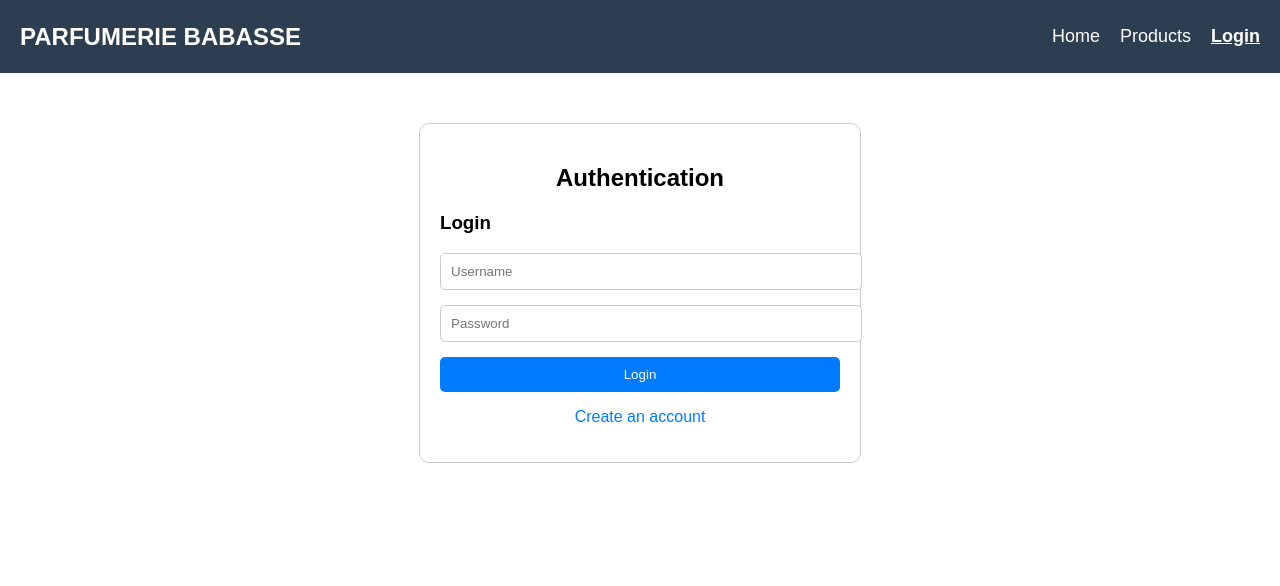
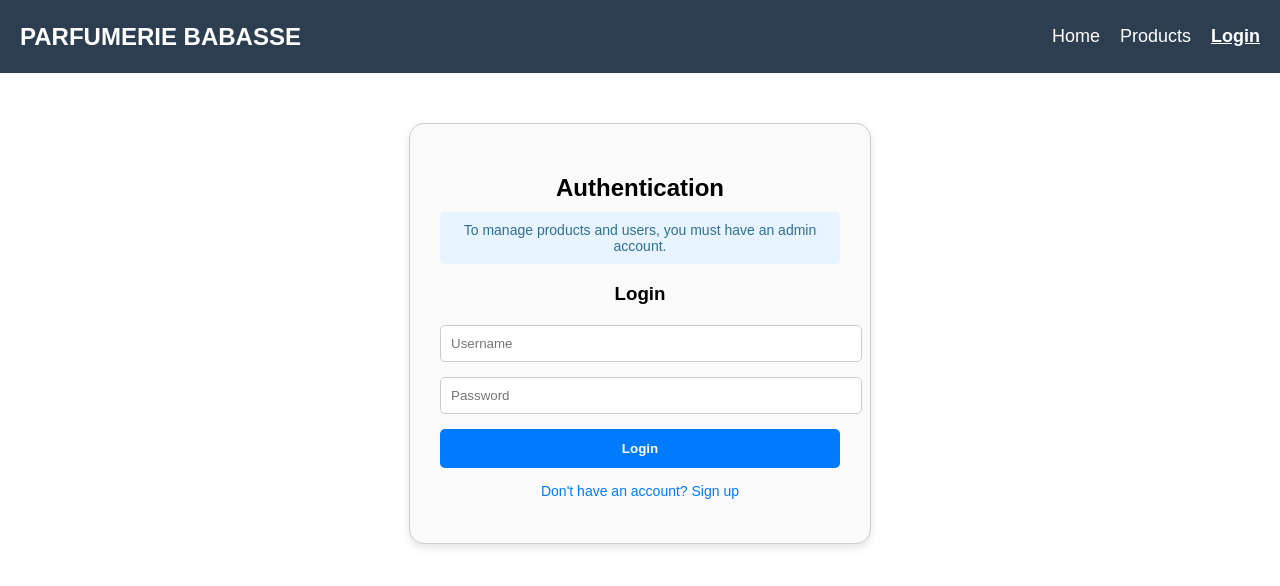
Before and after one commit to nathp94/PROJET_Green_it, a Vue app in the folder proj/: page /login in a window 1280 px wide. Shown: the top 586 px of the page. Built offline with nearby package versions, Linux system fonts and the light colour scheme.

Commit message:
Update Login.vue

```diff
--- a/proj/src/components/Login.vue
+++ b/proj/src/components/Login.vue
@@ -1,6 +1,11 @@
 <template>
   <div class="auth-container">
     <h2>Authentication</h2>
+
+    <!-- Admin info message -->
+    <div class="info-message">
+      To manage products and users, you must have an admin account.
+    </div>
 
     <!-- Show success or error message -->
     <div v-if="message" class="message" :class="messageType">
@@ -15,7 +20,7 @@
         <input v-model="password" type="password" placeholder="Password" required />
         <button type="submit">Login</button>
       </form>
-      <p @click="switchMode">Create an account</p>
+      <p @click="switchMode">Don't have an account? Sign up</p>
     </div>
 
     <!-- Sign-up form -->
@@ -26,7 +31,7 @@
         <input v-model="password" type="password" placeholder="Password" required />
         <button type="submit">Sign Up</button>
       </form>
-      <p @click="switchMode">Login</p>
+      <p @click="switchMode">Already have an account? Login</p>
     </div>
   </div>
 </template>
@@ -34,75 +39,63 @@
 <script>
 import axios from 'axios';
 import { API_URL } from '@/api';
-import { mapActions } from 'vuex'; // to interact with Vuex store
+import { mapActions } from 'vuex';
 
 export default {
   data() {
     return {
-      mode: 'login',  // Default to login page
+      mode: 'login',
       username: '',
       password: '',
-      message: '',  // Message for success or error
-      messageType: '',  // 'success' or 'error' for message styling
+      message: '',
+      messageType: '',
     };
   },
   methods: {
-    // Login user
     async login() {
-  try {
-
-    const response = await axios.post(`${API_URL}/auth/login`, {
-      username: this.username,
-      password: this.password,
-
-    });
-
-    // Store the token in localStorage (optional for persistent login)
-    localStorage.setItem('token', response.data.token);
-
-    // Dispatch login action to update the Vuex store with user role
-    this.$store.dispatch('login', { username: this.username, role: response.data.role });
-
-    // Redirect to home after successful login
-    this.$router.push('/');
-
-    // Show success message
-    this.showMessage('Successfully logged in!', 'success');
-  } catch (error) {
-    console.error('Login error:', error.response.data);
-    this.showMessage(error.response.data.message, 'error');  // Show error message
-  }
-},
-
-    // Register user
-    async signup() {
       try {
-        const response = await axios.post(`${API_URL}/auth/register`, {
+        const response = await axios.post(`${API_URL}/auth/login`, {
           username: this.username,
           password: this.password,
         });
 
-        // Switch to login mode after successful signup
+        localStorage.setItem('token', response.data.token);
+
+        this.$store.dispatch('login', { username: this.username, role: response.data.role });
+
+        this.$router.push('/');
+
+        this.showMessage('Successfully logged in!', 'success');
+      } catch (error) {
+        console.error('Login error:', error.response?.data || error.message);
+        this.showMessage(error.response?.data?.message || 'Login failed.', 'error');
+      }
+    },
+
+    async signup() {
+      try {
+        await axios.post(`${API_URL}/auth/register`, {
+          username: this.username,
+          password: this.password,
+        });
+
         this.mode = 'login';
         this.showMessage('Account created successfully! Please log in.', 'success');
       } catch (error) {
-        // Show error message if signup fails
-        console.error('Signup error:', error.response.data);
-        this.showMessage(error.response.data.message, 'error');
+        console.error('Signup error:', error.response?.data || error.message);
+        this.showMessage(error.response?.data?.message || 'Signup failed.', 'error');
       }
     },
 
-    // Switch between login and signup forms
     switchMode() {
       this.mode = this.mode === 'login' ? 'signup' : 'login';
     },
 
-    // Show success or error message
     showMessage(message, type) {
       this.message = message;
       this.messageType = type;
       setTimeout(() => {
-        this.message = '';  // Clear message after 3 seconds
+        this.message = '';
       }, 3000);
     },
   },
@@ -113,13 +106,29 @@ export default {
 .auth-container {
   max-width: 400px;
   margin: 50px auto;
-  padding: 20px;
+  padding: 30px;
   border: 1px solid #ccc;
-  border-radius: 10px;
-  background-color: #fff;
+  border-radius: 15px;
+  background: #fafafa;
+  box-shadow: 0 4px 8px rgba(0, 0, 0, 0.1);
 }
 .auth-container h2 {
   text-align: center;
+  margin-bottom: 10px;
+}
+.auth-container h3 {
+  text-align: center;
+  margin-bottom: 20px;
+}
+
+.info-message {
+  background-color: #e7f3fe;
+  color: #31708f;
+  padding: 10px;
+  border-radius: 5px;
+  margin-bottom: 15px;
+  text-align: center;
+  font-size: 14px;
 }
 
 .message {
@@ -132,12 +141,12 @@ export default {
 }
 
 .message.success {
-  background-color: #28a745;  /* Green for success */
+  background-color: #28a745;
   color: white;
 }
 
 .message.error {
-  background-color: #ff4d4d;  /* Red for error */
+  background-color: #ff4d4d;
   color: white;
 }
 
@@ -148,20 +157,31 @@ export default {
   padding: 10px;
   border: 1px solid #ccc;
   border-radius: 5px;
+  background: #fff;
 }
 .auth-container button {
   display: block;
   width: 100%;
-  padding: 10px;
+  padding: 12px;
   background-color: #007bff;
+  font-weight: bold;
   color: #fff;
   border: none;
   border-radius: 5px;
   cursor: pointer;
+  transition: background-color 0.3s;
+}
+.auth-container button:hover {
+  background-color: #0056b3;
 }
 .auth-container p {
   text-align: center;
   cursor: pointer;
   color: #007bff;
+  margin-top: 15px;
+  font-size: 14px;
+}
+.auth-container p:hover {
+  text-decoration: underline;
 }
 </style>
```
